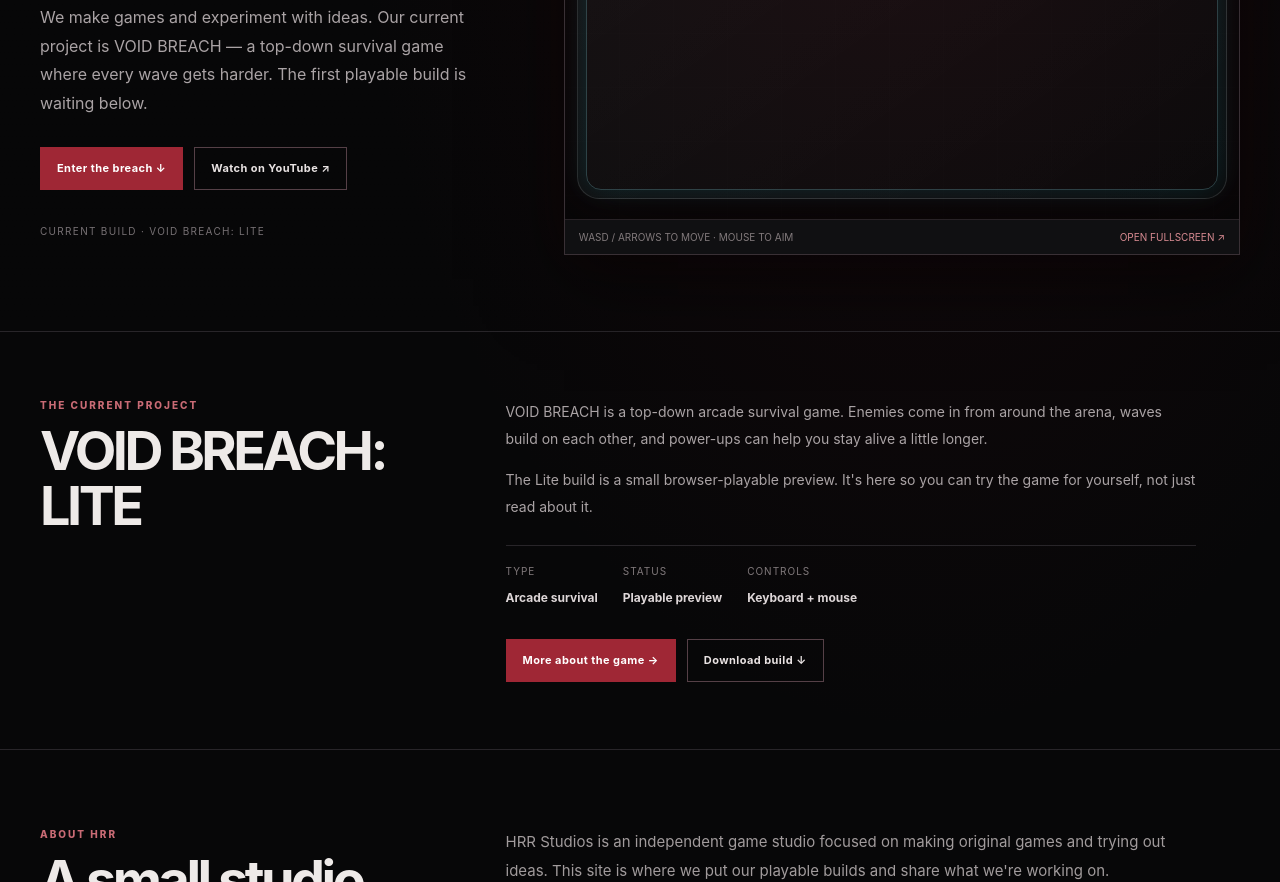
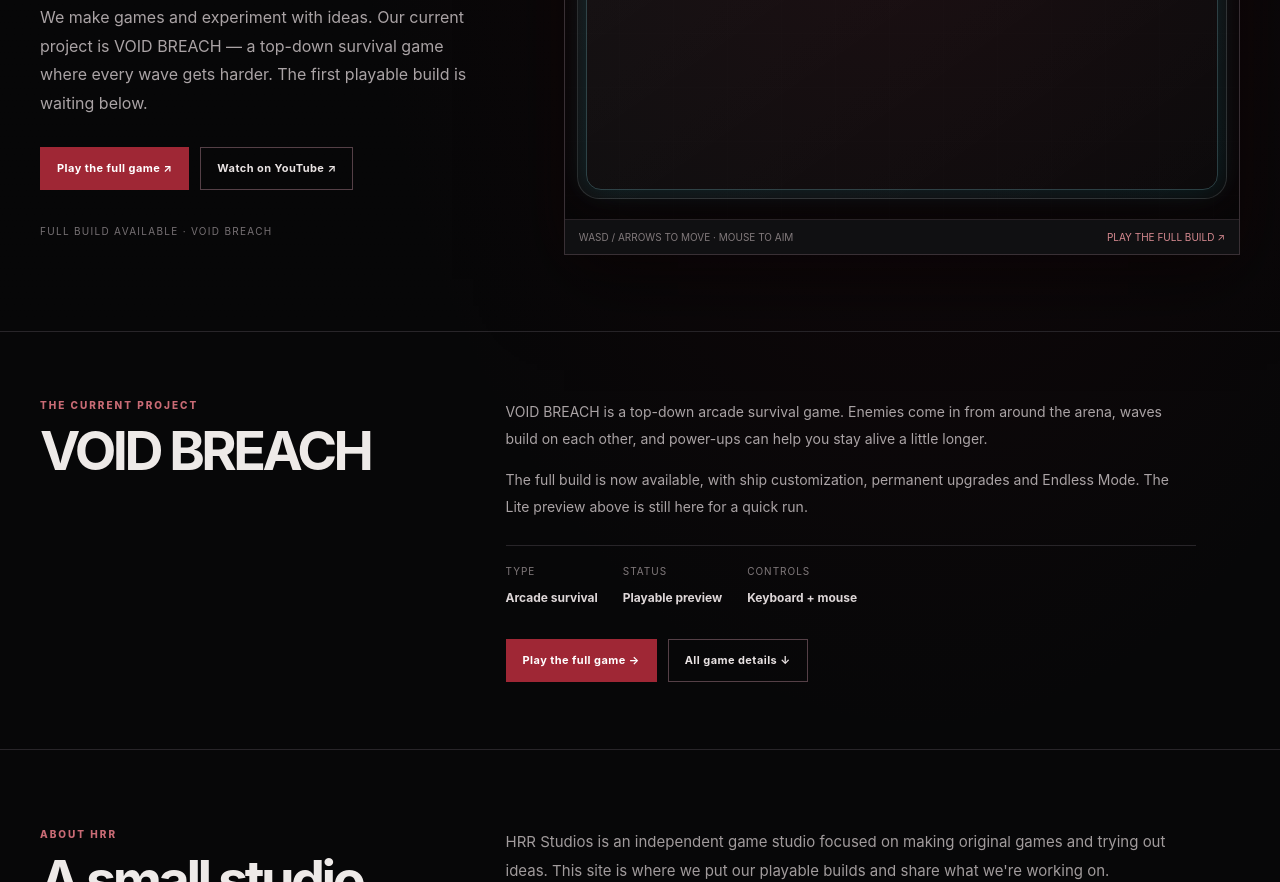
Before and after one commit to kingnico1133/HRR-STUDIOS-OFFICAL, a plain HTML site: page index.html in a window 1280 px wide. Shown: the part 480-1362 px from the top of the page. Drawn offline with Linux system fonts and the light colour scheme.

Commit message:
Feature full VOID BREACH game on HRR homepage

```diff
--- a/index.html
+++ b/index.html
@@ -4,7 +4,7 @@
 <meta charset="UTF-8">
 <meta name="viewport" content="width=device-width, initial-scale=1.0">
 <meta name="theme-color" content="#070708">
-<meta name="description" content="HRR Studios makes original games and experiments. Play VOID BREACH: LITE, a browser-based survival game.">
+<meta name="description" content="HRR Studios makes original games and experiments. Play VOID BREACH, a browser-based arcade survival game.">
 <title>HRR Studios — Something is out there.</title>
 <style>
 :root{color-scheme:dark;--bg:#070708;--panel:#101013;--panel2:#151518;--line:#282529;--ink:#eeeae8;--muted:#a19b9c;--dim:#706a6c;--red:#b52b3c;--red2:#e34b59;--max:1200px}
@@ -84,28 +84,28 @@ a:focus-visible,button:focus-visible{outline:2px solid #e07882;outline-offset:4p
       <div class="eyebrow">HRR STUDIOS / PROJECT 001</div>
       <h1>Something is<br>out <em>there.</em></h1>
       <p class="hero-copy">We make games and experiment with ideas. Our current project is VOID BREACH — a top-down survival game where every wave gets harder. The first playable build is waiting below.</p>
-      <div class="hero-actions"><a class="button button-primary" href="#project">Enter the breach ↓</a><a class="button" href="https://www.youtube.com/channel/UCC9YsbvIczQLatE1KFsD7YA" target="_blank" rel="noopener noreferrer">Watch on YouTube ↗</a></div>
-      <div class="hero-note">CURRENT BUILD · VOID BREACH: LITE</div>
+      <div class="hero-actions"><a class="button button-primary" href="void-breach.html">Play the full game ↗</a><a class="button" href="https://www.youtube.com/channel/UCC9YsbvIczQLatE1KFsD7YA" target="_blank" rel="noopener noreferrer">Watch on YouTube ↗</a></div>
+      <div class="hero-note">FULL BUILD AVAILABLE · VOID BREACH</div>
     </div>
     <div class="game-window">
       <div class="window-top"><span>VOID BREACH / LITE</span><span class="window-dots" aria-hidden="true"><i></i><i></i><i></i></span><span>PLAYABLE BUILD</span></div>
       <iframe src="game.html?embed=1" title="Play VOID BREACH: LITE" loading="lazy"></iframe>
-      <div class="window-bottom"><span>WASD / ARROWS TO MOVE · MOUSE TO AIM</span><a href="game.html" target="_blank" rel="noopener noreferrer">OPEN FULLSCREEN ↗</a></div>
+      <div class="window-bottom"><span>WASD / ARROWS TO MOVE · MOUSE TO AIM</span><a href="void-breach.html">PLAY THE FULL BUILD ↗</a></div>
     </div>
   </section>
 
   <section class="project" id="project">
     <div class="container project-grid">
-      <div><div class="section-label">The current project</div><h2>VOID BREACH:<br>LITE</h2></div>
+      <div><div class="section-label">The current project</div><h2>VOID BREACH</h2></div>
       <div class="project-copy">
         <p>VOID BREACH is a top-down arcade survival game. Enemies come in from around the arena, waves build on each other, and power-ups can help you stay alive a little longer.</p>
-        <p>The Lite build is a small browser-playable preview. It's here so you can try the game for yourself, not just read about it.</p>
+        <p>The full build is now available, with ship customization, permanent upgrades and Endless Mode. The Lite preview above is still here for a quick run.</p>
         <div class="project-meta">
           <div>TYPE<strong>Arcade survival</strong></div>
           <div>STATUS<strong>Playable preview</strong></div>
           <div>CONTROLS<strong>Keyboard + mouse</strong></div>
         </div>
-        <div class="hero-actions"><a class="button button-primary" href="games.html#void-breach">More about the game →</a><a class="button" href="game.html" download>Download build ↓</a></div>
+        <div class="hero-actions"><a class="button button-primary" href="void-breach.html">Play the full game →</a><a class="button" href="games.html#void-breach">All game details ↓</a></div>
       </div>
     </div>
   </section>
```
